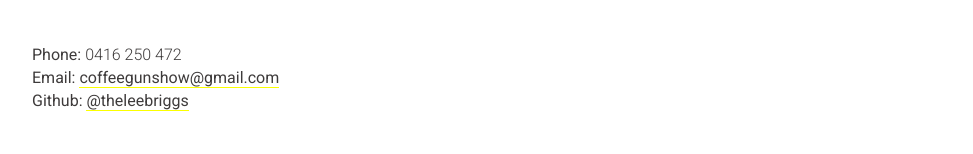
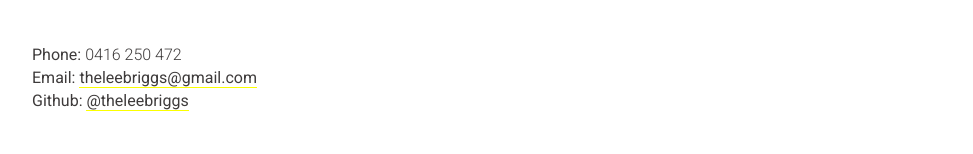
Before and after one commit to theleebriggs/theleebriggs.github.io, a React (Create React App) app: page / in a window 1280 px wide. Shown: the part 203-357 px from the top of the page, without its empty margins (153-1126 px from the left). Built offline with nearby package versions, Linux system fonts and the light colour scheme.

Commit message:
feat: update email address

```diff
--- a/src/Resume/resume.data.js
+++ b/src/Resume/resume.data.js
@@ -1,7 +1,7 @@
 const basics = {
   name: "Lee Briggs",
   label: "Front End Developer",
-  email: "coffeegunshow@gmail.com",
+  email: "theleebriggs@gmail.com",
   phone: "0416 250 472",
   url: "https://theleebriggs.github.io",
   github: 'theleebriggs',
```
